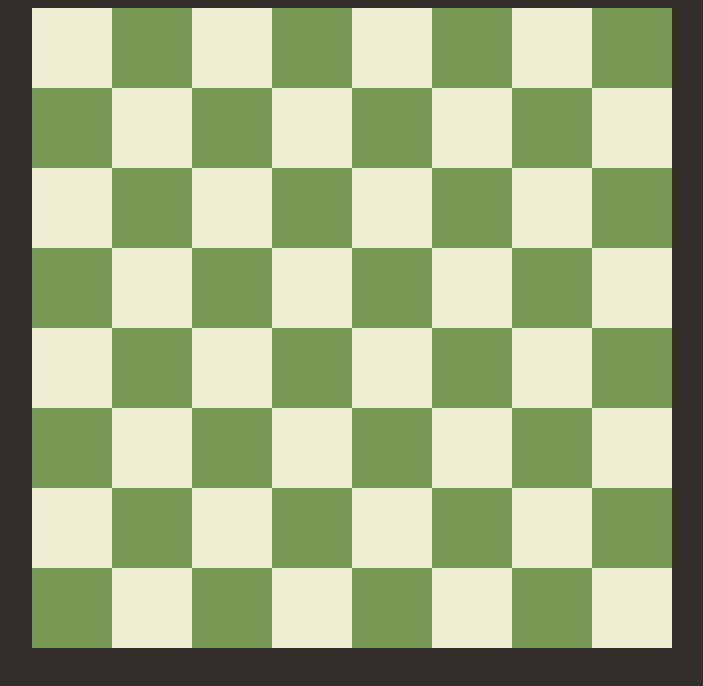
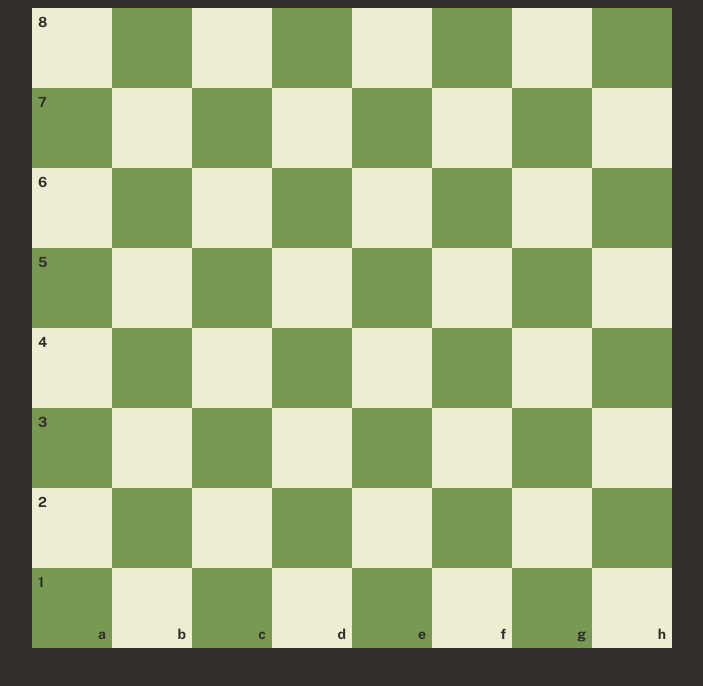
Before and after one commit to CarlosBonetti/valid-chess-moves, a React (Create React App) app in the folder web/: page / in a window 1280 px wide. Shown: the top 686 px of the page, without its empty margins (288-991 px from the left). Built offline with nearby package versions, Linux system fonts and the light colour scheme.

Commit message:
Showing board squares position

```diff
--- a/web/public/index.html
+++ b/web/public/index.html
@@ -5,39 +5,15 @@
     <link rel="icon" href="%PUBLIC_URL%/favicon.ico" />
     <meta name="viewport" content="width=device-width, initial-scale=1" />
     <meta name="theme-color" content="#000000" />
-    <meta
-      name="description"
-      content="Web site created using create-react-app"
-    />
+    <meta name="description" content="Web site created using create-react-app" />
     <link rel="apple-touch-icon" href="%PUBLIC_URL%/logo192.png" />
-    <!--
-      manifest.json provides metadata used when your web app is installed on a
-      user's mobile device or desktop. See https://developers.google.com/web/fundamentals/web-app-manifest/
-    -->
     <link rel="manifest" href="%PUBLIC_URL%/manifest.json" />
-    <!--
-      Notice the use of %PUBLIC_URL% in the tags above.
-      It will be replaced with the URL of the `public` folder during the build.
-      Only files inside the `public` folder can be referenced from the HTML.
+    <link href="https://fonts.googleapis.com/css?family=Public+Sans:400,700&display=swap" rel="stylesheet" />
 
-      Unlike "/favicon.ico" or "favicon.ico", "%PUBLIC_URL%/favicon.ico" will
-      work correctly both with client-side routing and a non-root public URL.
-      Learn how to configure a non-root public URL by running `npm run build`.
-    -->
-    <title>React App</title>
+    <title>Valid Chess Moves</title>
   </head>
   <body>
     <noscript>You need to enable JavaScript to run this app.</noscript>
     <div id="root"></div>
-    <!--
-      This HTML file is a template.
-      If you open it directly in the browser, you will see an empty page.
-
-      You can add webfonts, meta tags, or analytics to this file.
-      The build step will place the bundled scripts into the <body> tag.
-
-      To begin the development, run `npm start` or `yarn start`.
-      To create a production bundle, use `npm run build` or `yarn build`.
-    -->
   </body>
 </html>
--- a/web/src/App.tsx
+++ b/web/src/App.tsx
@@ -1,7 +1,7 @@
-import React from "react";
-import styled, { createGlobalStyle } from "styled-components";
+import React from "react"
+import styled, { createGlobalStyle } from "styled-components"
 
-import { KnightMovesGame } from "./components/chess";
+import { KnightMovesGame } from "./components/chess"
 
 export function App() {
   return (
@@ -11,16 +11,17 @@ export function App() {
         <KnightMovesGame />
       </AppContainer>
     </>
-  );
+  )
 }
 
 const AppContainer = styled.div`
   display: flex;
   justify-content: center;
-`;
+`
 
 const GlobalStyle = createGlobalStyle`
   body {
     background: #312e2b;
+    font-family: 'Public Sans', sans-serif;
   }
-`;
+`
--- a/web/src/components/chess/Board.tsx
+++ b/web/src/components/chess/Board.tsx
@@ -21,7 +21,14 @@ export function Board(props: BoardProps) {
   return (
     <BoardContainer>
       {ALL_POSITIONS.map(position => (
-        <Square key={position} position={position} onClick={handleSquareClick(position)} {...squares[position]} />
+        <Square
+          key={position}
+          position={position}
+          onClick={handleSquareClick(position)}
+          showColumn={position.charAt(1) === "1"}
+          showRow={position.charAt(0) === "a"}
+          {...squares[position]}
+        />
       ))}
     </BoardContainer>
   )
--- a/web/src/components/chess/Square.tsx
+++ b/web/src/components/chess/Square.tsx
@@ -5,21 +5,61 @@ import { getPositionColor } from "./util"
 import * as pieces from "./pieces"
 
 export interface SquareProps {
+  /**
+   * The Square position in algebraic notation, e.g.: 'a1', 'g4'
+   */
   position: Position
+
+  /**
+   * The current Piece that should be rendered inside the Square.
+   */
   piece?: Piece
+
+  /**
+   * Whether the Square should be render as a highlighted Square.
+   * @default false
+   */
   highlighted?: boolean
+
+  /**
+   * Whether the Square should be rendered as a special marked Square
+   * @default false
+   */
   marked?: boolean
+
+  /**
+   * Whether the Square should render a label showing its column position
+   * @default false
+   */
+  showColumn?: boolean
+
+  /**
+   * Whether the Square should render a label showing its row position
+   * @default false
+   */
+  showRow?: boolean
+
+  /**
+   * Called when the Square is clicked or touched
+   */
   onClick?(): void
 }
 
 export function Square(props: SquareProps) {
-  const { piece } = props
+  const { piece, position, showColumn, showRow } = props
   const PieceComponent = piece ? pieces[piece] : null
 
-  return <SquareDiv {...props}>{PieceComponent && <PieceComponent />}</SquareDiv>
+  return (
+    <SquareDiv {...props}>
+      {PieceComponent && <PieceComponent />}
+      {showColumn && <ColumnLabel>{position.charAt(0)}</ColumnLabel>}
+      {showRow && <RowLabel>{position.charAt(1)}</RowLabel>}
+    </SquareDiv>
+  )
 }
 
 const SquareDiv = styled.div`
+  position: relative;
   cursor: pointer;
   background: ${(props: SquareProps) =>
     props.highlighted
@@ -32,3 +72,17 @@ const SquareDiv = styled.div`
   border-color: ${(props: SquareProps) => (props.marked ? "rgba(49, 46, 43, 0.65)" : "transparent")};
   transition: background 0.1s ease-out, border-color 0.1s ease;
 `
+
+const ColumnLabel = styled.span`
+  position: absolute;
+  bottom: 0;
+  right: 0;
+  font-weight: bold;
+  color: rgba(49, 46, 43);
+  font-size: 14px;
+`
+
+const RowLabel = styled(ColumnLabel)`
+  top: 0;
+  left: 0;
+`
```
